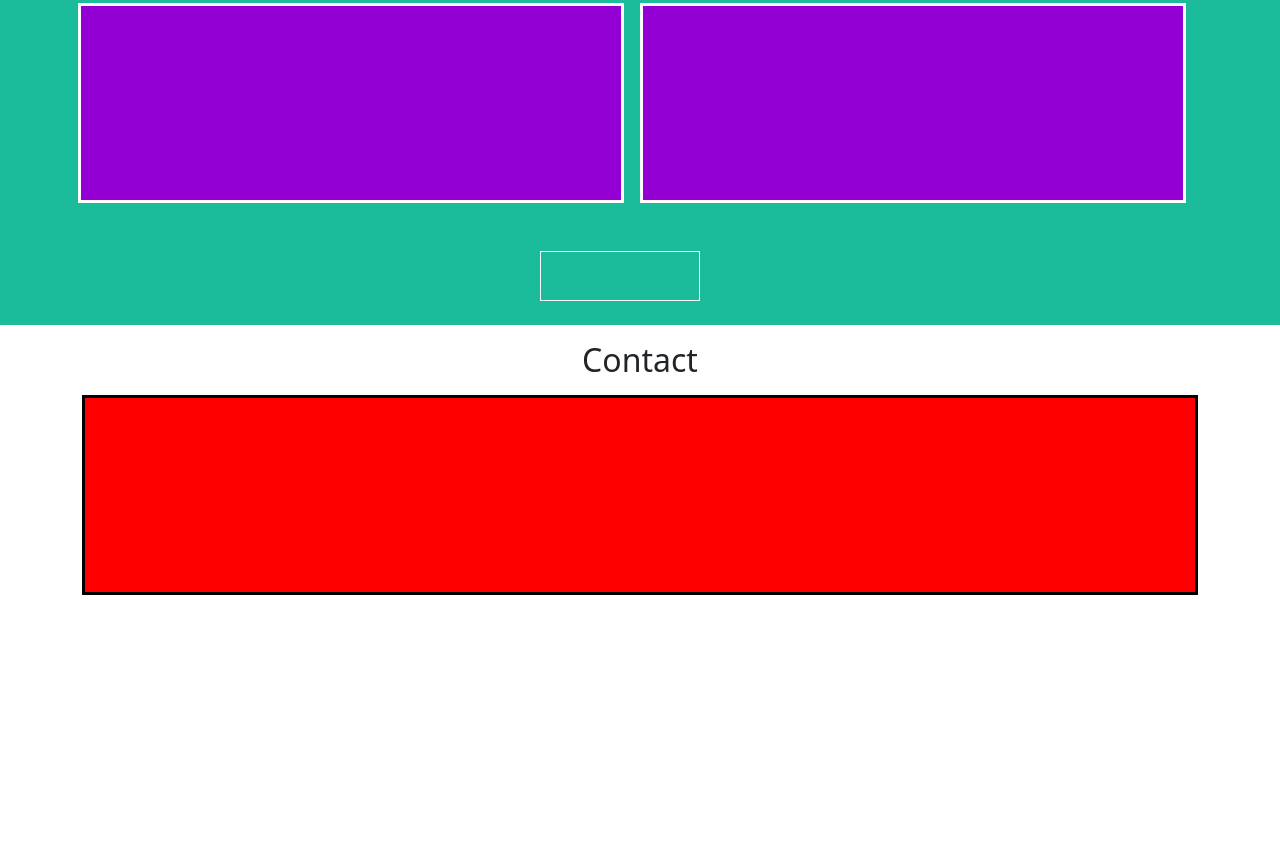
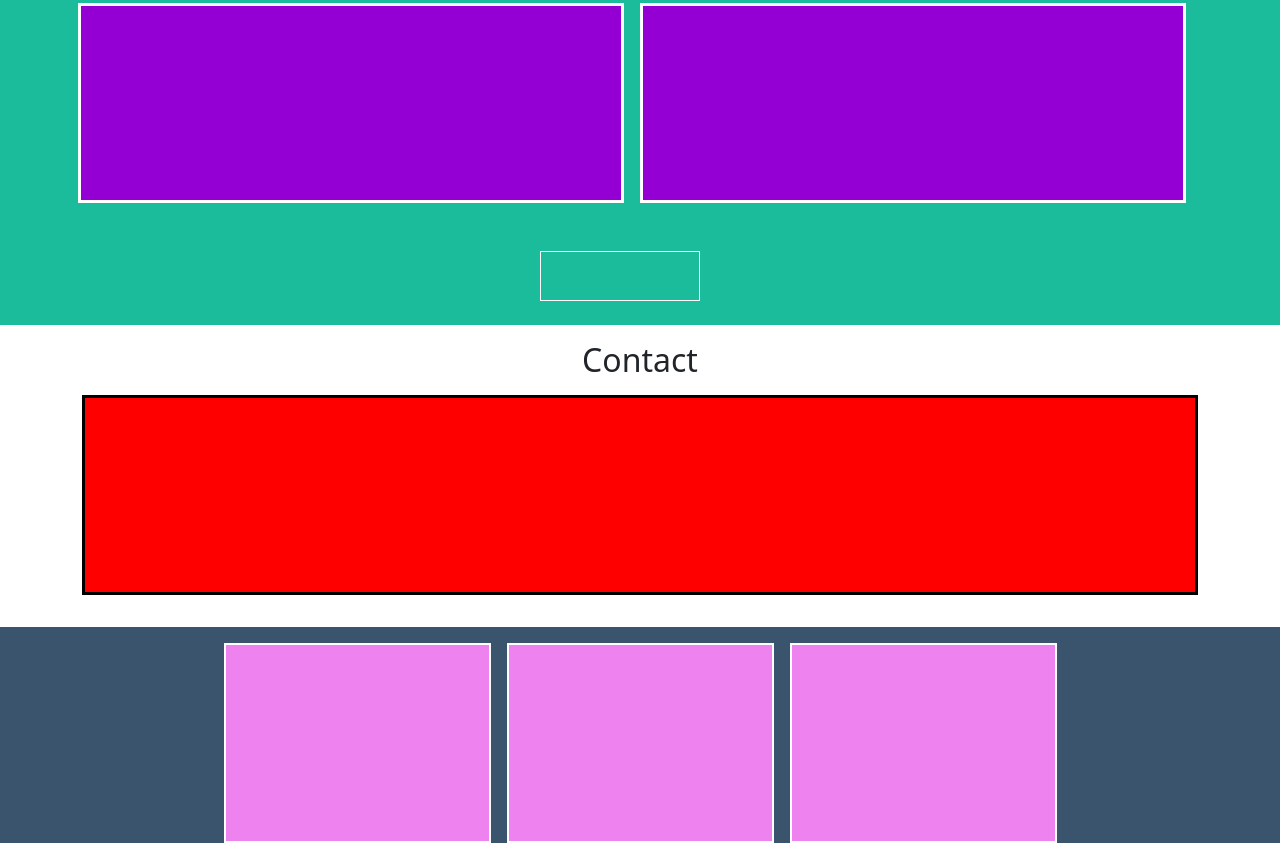
Before and after one commit to TommasoBernardo/html-css-bootstrap-freelancer, a plain HTML site: page index.html in a window 1280 px wide. Shown: the part 982-1825 px from the top of the page. Before the commit the page ends 1577 px from the top, so only its background shows below. Drawn offline with nearby package versions, Linux system fonts and the light colour scheme.

Commit message:
finish section location

```diff
--- a/index.html
+++ b/index.html
@@ -24,7 +24,7 @@
         </div>
     </header>
 
-    <main>
+    <main class="mb-5">
         <section class="my-start mb-3">
             <div class="container">
                 <div class="row justify-content-center">
@@ -127,5 +127,26 @@
             </div>
         </section>
     </main>
+
+    <footer>
+        <section id="location">
+            <div class="container">
+                <div class="row g-3 justify-content-center">
+                    <div class="col-12 col-md-3 col-lg-3">
+                        <div class="my-about">
+                        </div>
+                    </div>
+
+                    <div class="col-12 col-md-3 col-lg-3">
+                        <div class="my-about">
+                        </div>
+                    </div>
+
+                    <div class="col-12 col-md-3 col-lg-3">
+                        <div class="my-about">
+                        </div>
+            </div>
+        </section>
+    </footer>
 </body>
 </html>
--- a/style.css
+++ b/style.css
@@ -52,3 +52,15 @@ header{
     height: 200px;
     border: 3px solid black;
 }
+
+
+.my-about{
+    background-color:violet;
+    height: 200px;
+    border: 2px solid white;
+}
+
+#location{
+    background-color: #3a546d;
+    width: 100%;
+}
```
